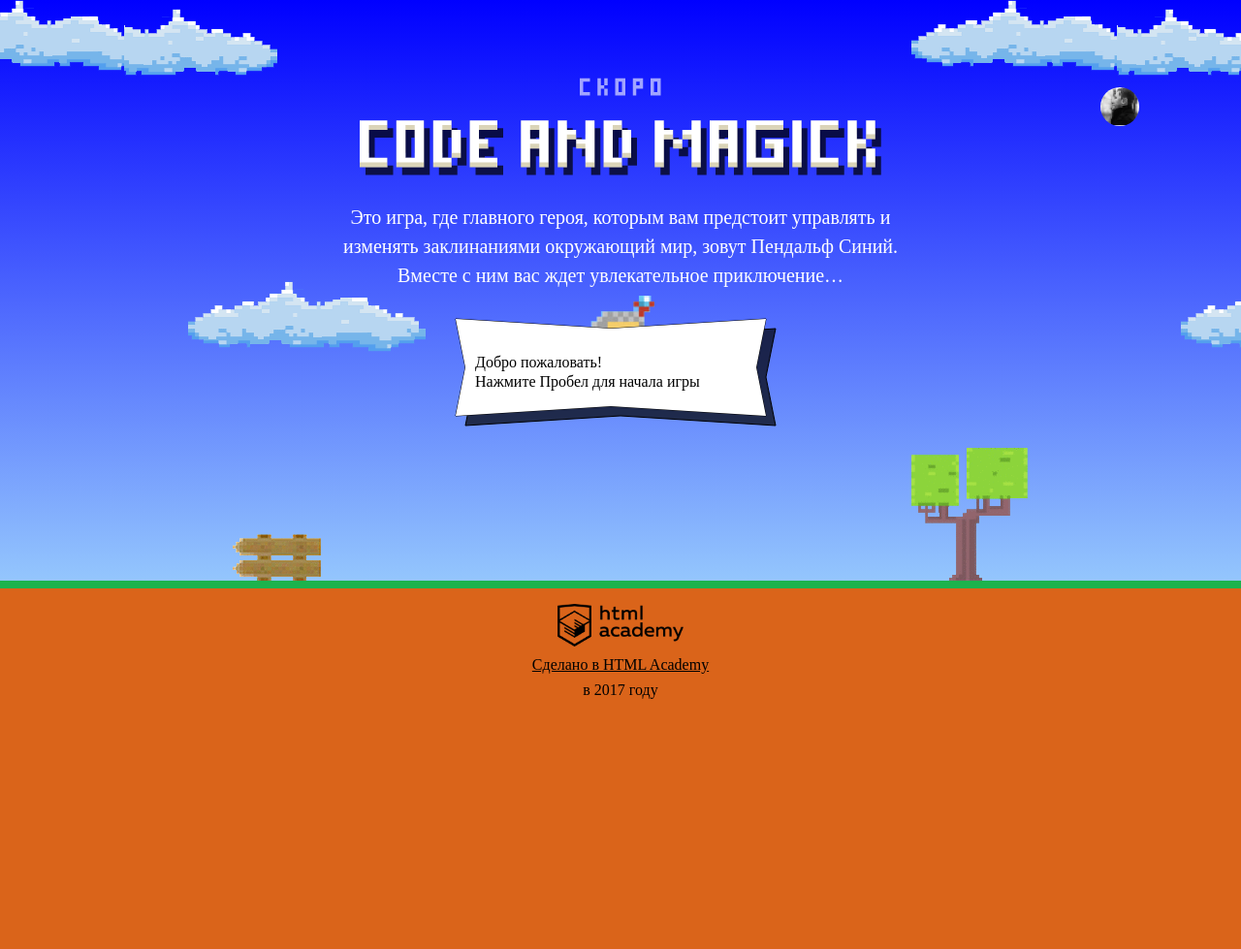
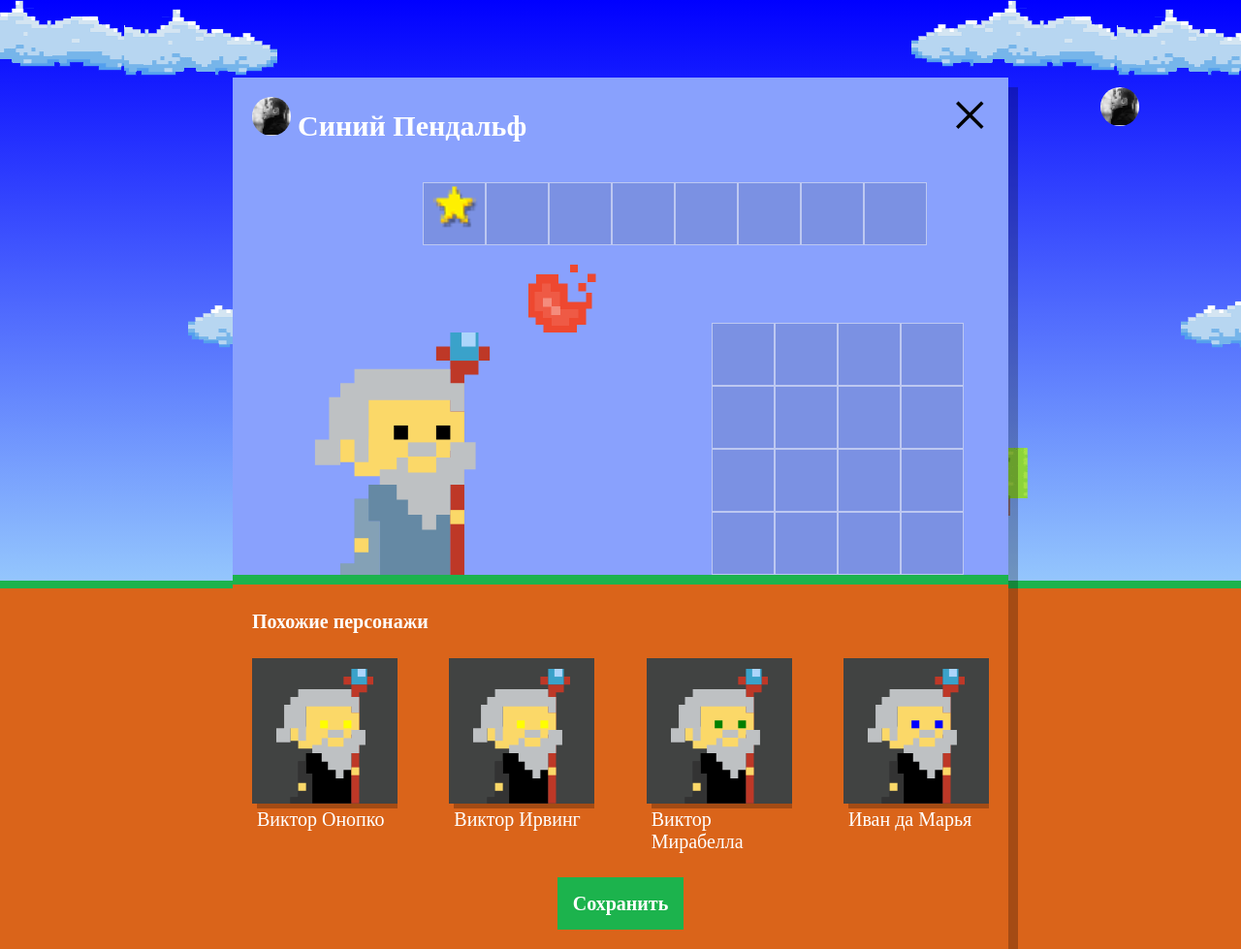
Before and after one commit to zombielovebrains/102919-code-and-magick-19, a website: page index.html in a window 1280 px wide. Shown: the whole page at 97% size. Before the commit the page ends 800 px from the top, so only its background shows below. Drawn offline with Linux system fonts and the light colour scheme; a web font is replaced by a local one.

Commit message:
Created setup.js

```diff
--- a/index.html
+++ b/index.html
@@ -201,6 +201,7 @@
     return height / 3 - getWizardHeight();
   }
  </script>
+<script src="js/setup.js"></script>
 <script src="js/stat.js"></script>
 <script src="js/game.js"></script>
 
--- /dev/null
+++ b/js/setup.js
@@ -0,0 +1,51 @@
+'use strict';
+
+var WIZARD_COUNT = 4;
+var names = ['Иван ', 'Хуан Себастьян ', 'Мария ', 'Кристоф ', 'Виктор ', 'Юлия ', 'Люпита ', 'Вашингтон '];
+var lastNames = ['да Марья', 'Верон', 'Мирабелла', 'Вальц', 'Онопко', 'Топольницкая', 'Нионго', 'Ирвинг'];
+var coatColors = ['rgb (101, 137, 164)', 'rgb (241, 43, 107)', 'rgb (146, 100, 161)', 'rgb (56, 159, 117)', 'rgb (215, 210, 55)', 'rgb (0, 0, 0)'];
+var eyesColors = ['black', 'red', 'blue', 'yellow', 'green'];
+
+var userConfig = document.querySelector('.setup');
+userConfig.classList.remove('hidden');
+
+var similarListElement = document.querySelector('.setup-similar-list');
+var similarWizardTemplate = document.querySelector('#similar-wizard-template').content.querySelector('.setup-similar-item');
+
+var getRandom = function (arr) {
+  var index = Math.floor(Math.random() * arr.length);
+  return index;
+};
+
+var createWizards = function () {  // Создаёт массив с объектами волшебников
+  var wizards = [];
+  for (var i = 0; i < WIZARD_COUNT; i++) {
+    var wizard = {
+      name: names[getRandom(names)] + lastNames[getRandom(lastNames)],
+      coatColor: coatColors[getRandom(coatColors)],
+      eyesColor: eyesColors[getRandom(eyesColors)]
+    };
+    wizards.push(wizard);
+  }
+  return wizards;
+};
+
+var renderWizard = function (wizard) { // Заполняет шаблон данными из объекта волшебника
+  var wizardElement = similarWizardTemplate.cloneNode(true);
+
+  wizardElement.querySelector('.setup-similar-label').textContent = wizard.name;
+  wizardElement.querySelector('.wizard-coat').style.fill = wizard.coatColor;
+  wizardElement.querySelector('.wizard-eyes').style.fill = wizard.eyesColor;
+
+  return wizardElement;
+}
+
+var fragment = document.createDocumentFragment();
+var wizards = createWizards(); // Генерируем массив волшебников
+
+for (var i = 0; i < wizards.length; i++) {
+  fragment.appendChild(renderWizard(wizards[i]));
+}
+similarListElement.appendChild(fragment);
+
+userConfig.querySelector('.setup-similar').classList.remove('hidden');
```
